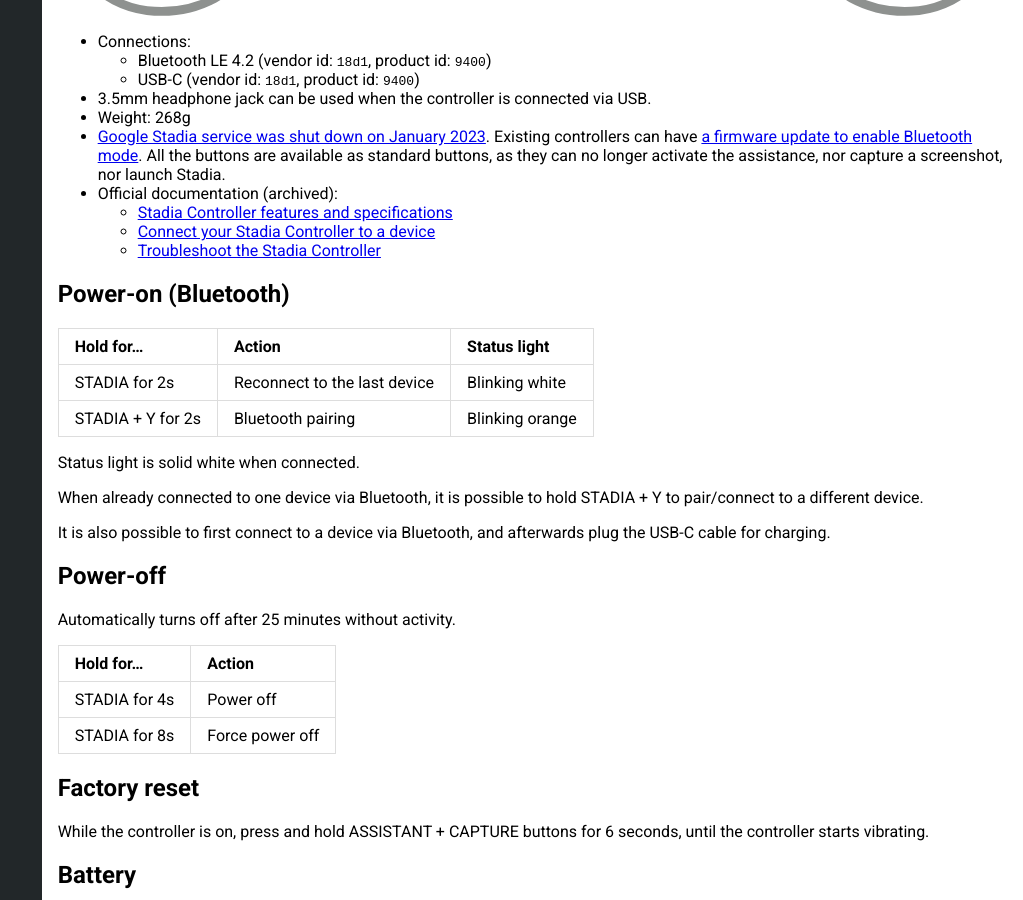
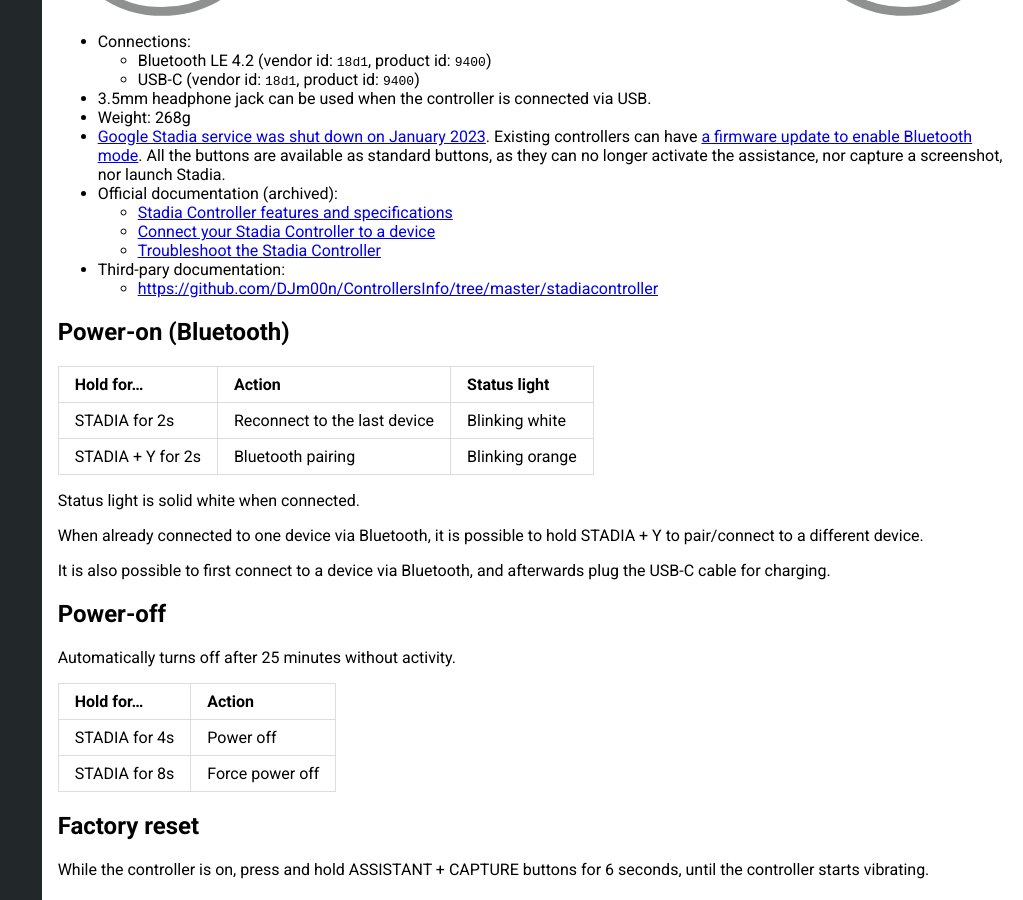
Before and after one commit to denilsonsa/gamepad-cheatsheet, a Jekyll site: the page built from _gamepads/Google_Stadia.md, in a window 1280 px wide and 900 px high, scrolled down 675 px. Shown: the whole window, without its empty margins (257-1280 px from the left). Built offline with Jekyll 4.4.1, drawn with Linux system fonts in a browser that asks for light colours.

Commit message:
Added link to another GitHub repository

```diff
--- a/_gamepads/Google_Stadia.md
+++ b/_gamepads/Google_Stadia.md
@@ -17,6 +17,8 @@
     * [Stadia Controller features and specifications](https://web.archive.org/web/20230603175647/https://support.google.com/stadia/answer/9565956)
     * [Connect your Stadia Controller to a device](https://web.archive.org/web/20230603175750/https://support.google.com/stadia/answer/13067284)
     * [Troubleshoot the Stadia Controller](https://web.archive.org/web/20230603175708/https://support.google.com/stadia/answer/9584135)
+* Third-pary documentation:
+    * <https://github.com/DJm00n/ControllersInfo/tree/master/stadiacontroller>
 
 ## Power-on (Bluetooth)
 
```
